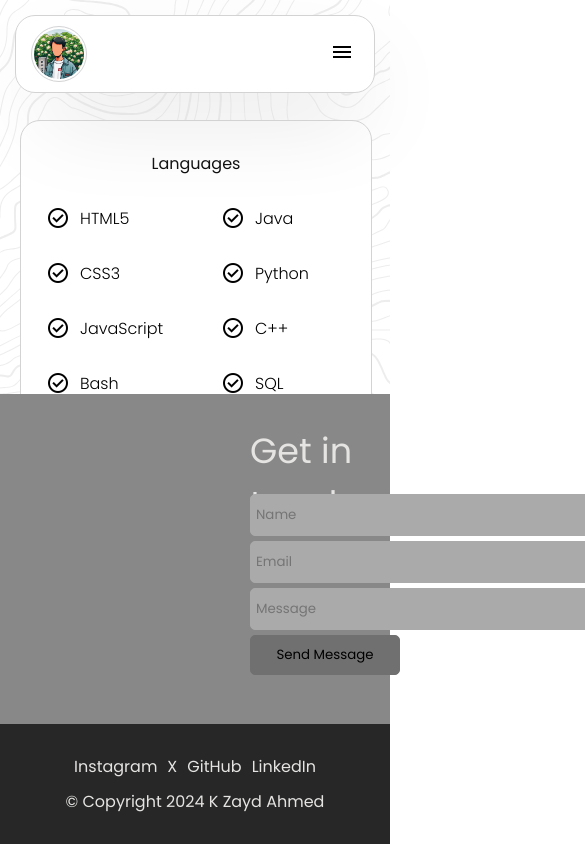
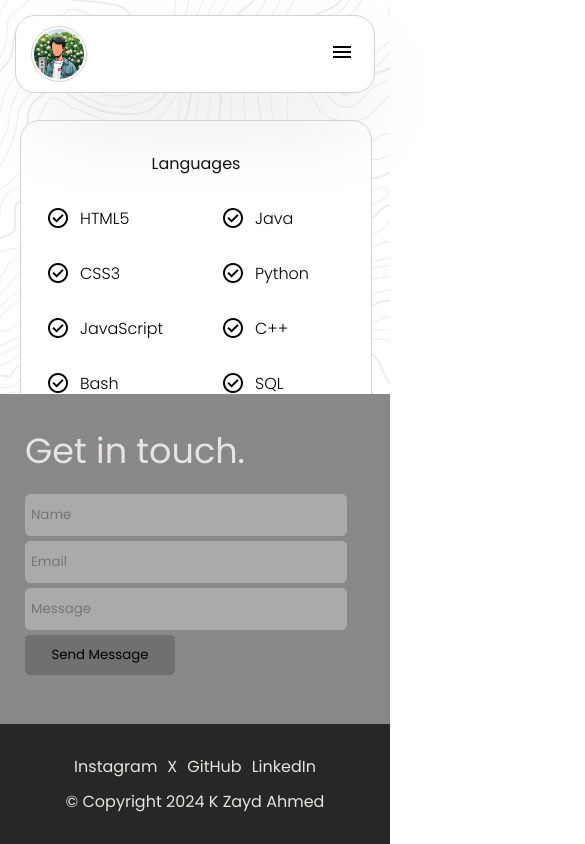
Before and after one commit to zahyaah/zayd-react-portfolio, a React (Vite) app: page / in a window 390 px wide. Shown: the top 844 px of the page, 585 px wide, since content can reach past the window. Built offline with nearby package versions, Linux system fonts and the light colour scheme.

Commit message:
fix footer and responsiveness

```diff
--- a/src/App.jsx
+++ b/src/App.jsx
@@ -4,7 +4,6 @@ import Footer from "./components/Footer/Footer.jsx"
 
 function App() {
     return (
-
         <div className="app-container">
             <NavigationBar/>
             <Card head="Languages"
@@ -13,7 +12,6 @@ function App() {
 
             <Footer/>
         </div>
-
     )
 }
 
--- a/src/components/Card/Card.module.css
+++ b/src/components/Card/Card.module.css
@@ -9,7 +9,7 @@
     border: 1px solid #d3d3d3;
     border-radius: 20px;
     background-color: white;
-    z-index: 0;
+    /*z-index: 0;*/
 }
 
 .cardHead {
--- a/src/components/Footer/Footer.module.css
+++ b/src/components/Footer/Footer.module.css
@@ -4,7 +4,6 @@
     bottom: 0;
     width: 100%;
     height: 450px;
-    z-index: 0;
 }
 
 .footer .sendMessage p {
@@ -125,3 +124,33 @@ button:hover {
 .copy {
     display: block;
 }
+
+@media only screen and (max-width: 767px) {
+    .footer .sendMessage p {
+        color: #E5E4E2;
+        font-family: Poppins, sans-serif;
+        font-size: 35px;
+        position: absolute;
+        left: 25px;
+        top: 30px;
+    }
+
+    .formMessage {
+        position: absolute;
+        left: 25px;
+        top: 100px;
+    }
+
+    .formMessage input {
+        background-color: #aaaaaa;
+        border-radius: 5px;
+        border: 1px solid #aaaaaa;
+        width: 310px;
+        height: 40px;
+        margin: 0 0 5px 0;
+        text-decoration: none;
+        padding: 0 5px 0 5px;
+        font-family: Poppins, sans-serif;
+    }
+
+}
```
Also changed, not shown: src/index.css.
